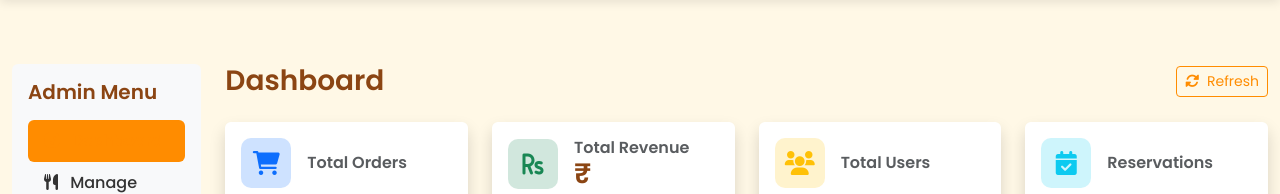
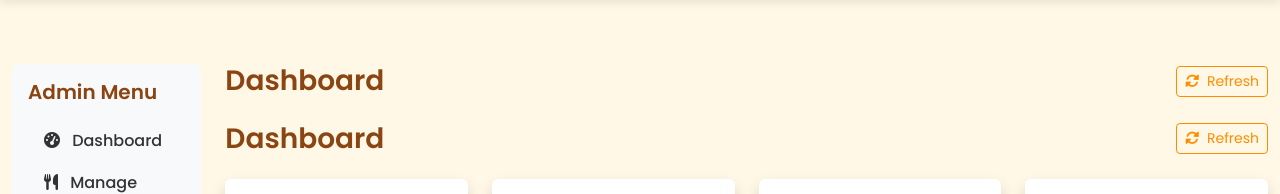
Before and after one commit to tirth2609/dilly, a Python web app: template templates/admin/dashboard.html in a window 1280 px wide. Shown: the part 66-260 px from the top of the page. Run offline with Jinja, Linux system fonts and the light colour scheme; the template is opened without the code that fills it, so the values that code supplies are empty; some libraries are stand-ins or nearby versions.

Commit message:
Restructure admin dashboard layout for improved organization and maintainability
Refactors `templates/admin/dashboard.html` to extend `admin/base.html` and uses new block names for content and styles.

Replit-Commit-Author: Agent
Replit-Commit-Session-Id: 904a5502-78b1-4cff-8f75-8ff2cace45a9
Replit-Commit-Screenshot-Url: https://storage.googleapis.com/screenshot-production-us-central1/2663f4a5-3e73-4993-b942-b41106c1cc3d/0f3f2d7f-6771-42b2-afc2-02a77b691731.jpg

```diff
--- a/templates/admin/dashboard.html
+++ b/templates/admin/dashboard.html
@@ -1,23 +1,9 @@
-{% extends "layout.html" %}
+{% extends "admin/base.html" %}
 
 {% block title %}Admin Dashboard{% endblock %}
 
-{% block extra_css %}
+{% block admin_extra_css %}
 <style>
-    .sidebar {
-        height: calc(100vh - 75px);
-        position: sticky;
-        top: 75px;
-    }
-
-    .dashboard-content {
-        min-height: calc(100vh - 75px);
-    }
-
-    .nav-pills .nav-link.active {
-        background-color: var(--accent-color);
-    }
-
     .stat-card {
         transition: transform 0.2s ease-in-out;
     }
@@ -104,45 +90,16 @@
 </style>
 {% endblock %}
 
-{% block content %}
-<div class="container-fluid py-4">
-    <div class="row">
-        <div class="col-lg-3 col-xl-2">
-            <div class="sidebar bg-light p-3 rounded">
-                <h5 class="mb-3">Admin Menu</h5>
-                <div class="nav flex-column nav-pills">
-                    <a class="nav-link active" href="{{ url_for('admin_dashboard') }}">
-                        <i class="fas fa-tachometer-alt me-2"></i> Dashboard
-                    </a>
-                    <a class="nav-link" href="{{ url_for('admin_menu_items') }}">
-                        <i class="fas fa-utensils me-2"></i> Manage Menu
-                    </a>
-                    <a class="nav-link" href="{{ url_for('admin_categories') }}">
-                        <i class="fas fa-tags me-2"></i> Categories
-                    </a>
-                    <a class="nav-link" href="{{ url_for('admin_reservations') }}">
-                        <i class="fas fa-calendar-check me-2"></i> Reservations
-                    </a>
-                    <a class="nav-link" href="{{ url_for('admin_banquets') }}">
-                        <i class="fas fa-glass-cheers me-2"></i> Banquet Bookings
-                    </a>
-                    <a class="nav-link" href="{{ url_for('admin_orders') }}">
-                        <i class="fas fa-shopping-cart me-2"></i> Orders
-                    </a>
-                    <a class="nav-link" href="{{ url_for('admin_users') }}">
-                        <i class="fas fa-users me-2"></i> Users
-                    </a>
-                    <a class="nav-link" href="{{ url_for('admin_tables') }}">
-                        <i class="fas fa-chair me-2"></i> Tables
-                    </a>
-                    <a class="nav-link" href="{{ url_for('admin_settings') }}">
-                        <i class="fas fa-cog me-2"></i> Settings
-                    </a>
-                </div>
-            </div>
-        </div>
-        <div class="col-lg-9 col-xl-10">
-            <div class="dashboard-content">
+{% block admin_content %}
+<div class="d-flex justify-content-between align-items-center mb-4">
+    <h3 class="mb-0">Dashboard</h3>
+    <div>
+        <span class="text-muted me-2">{{ datetime.now().strftime('%B %d, %Y') }}</span>
+        <button class="btn btn-sm btn-outline-primary">
+            <i class="fas fa-sync-alt me-1"></i> Refresh
+        </button>
+    </div>
+</div>
                 <div class="d-flex justify-content-between align-items-center mb-4">
                     <h3 class="mb-0">Dashboard</h3>
                     <div>
@@ -387,7 +344,7 @@
 </div>
 {% endblock %}
 
-{% block extra_js %}
+{% block admin_scripts %}
 <script src="https://cdn.jsdelivr.net/npm/chart.js@3.7.0/dist/chart.min.js"></script>
 <script>
     document.addEventListener('DOMContentLoaded', function() {
```
